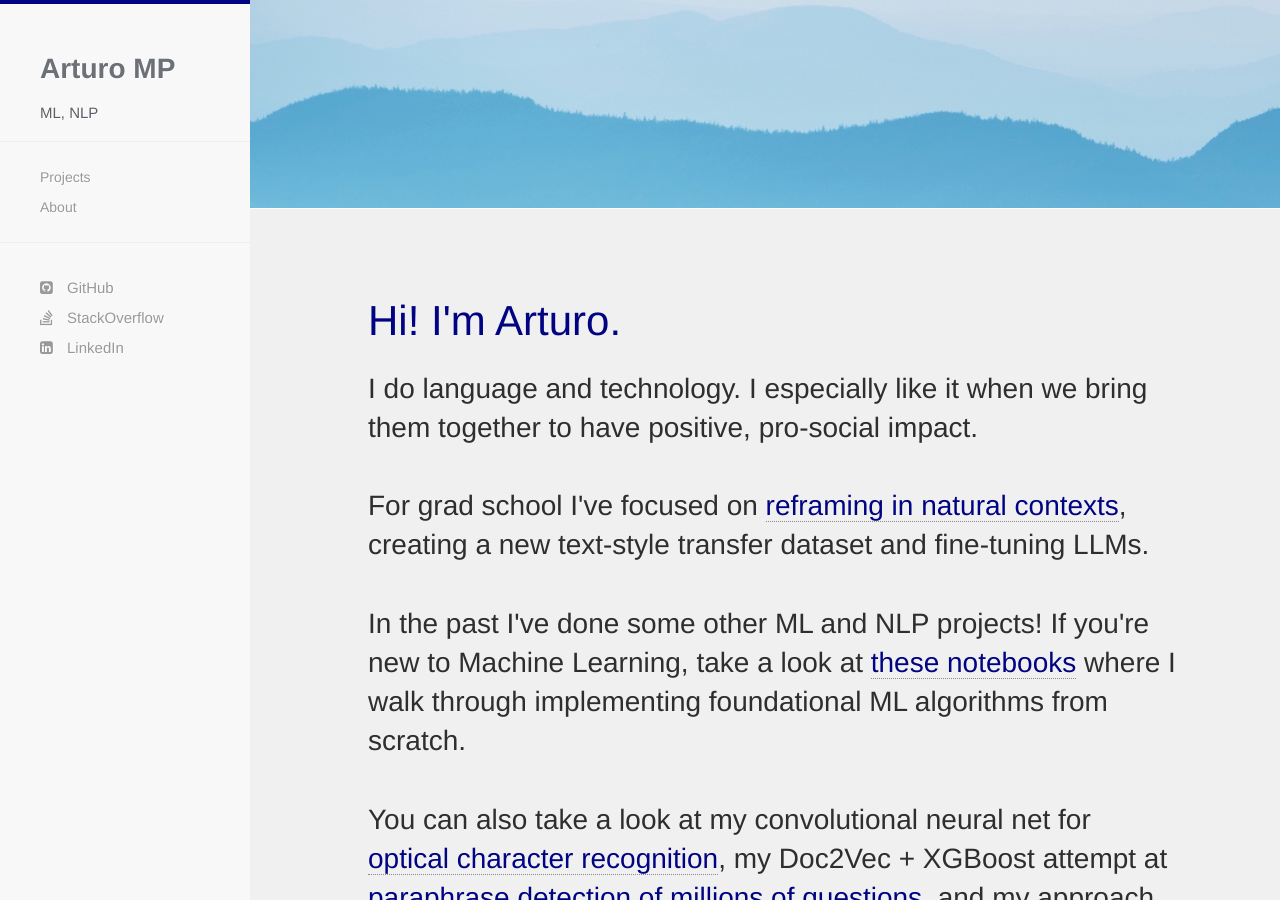
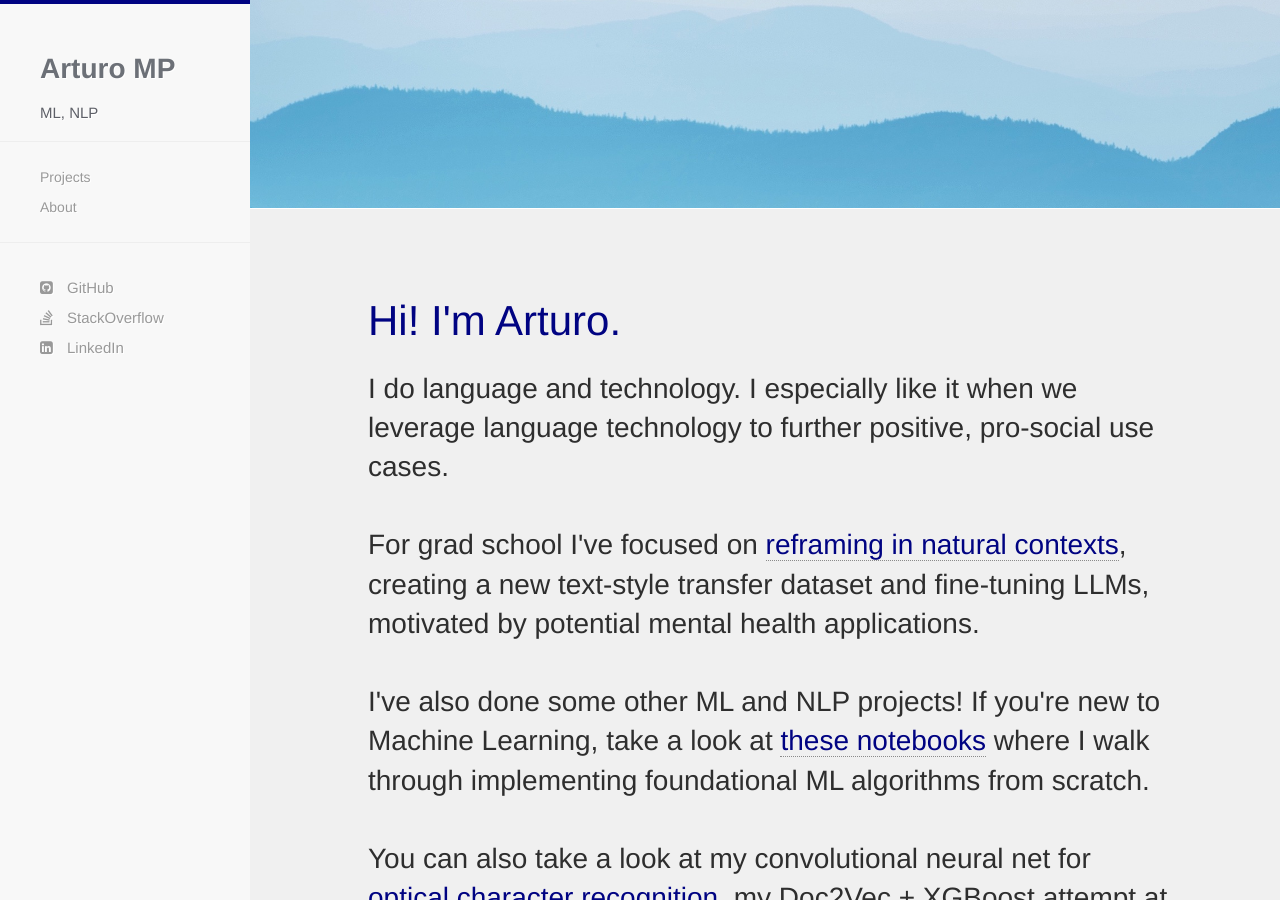
Before and after one commit to arturomp/arturomp.github.io, a Jekyll site: the page built from index.html, in a window 1280 px wide and 900 px high. Built offline with Jekyll 4.4.1, drawn with Linux system fonts in a browser that asks for light colours; nearby versions of some CDN libraries; some of the changed text lies outside the part shown.

Commit message:
v.2.0
updated homepage

```diff
--- a/_includes/greeting.html
+++ b/_includes/greeting.html
@@ -8,17 +8,17 @@
 
       I do language and technology.
 
-      I especially like it when we bring them together to have positive, pro-social impact.
+      I especially like it when we leverage language technology to further positive, pro-social use cases.
 
       <br>
       <br>
 
-      For grad school I've focused on <a href="https://drive.google.com/file/d/1bCvv9L5hkqg6375emnf1mHFdLQvvDNPu/view?usp=sharing" target="_blank">reframing in natural contexts</a>, creating a new text-style transfer dataset and fine-tuning LLMs.
+      For grad school I've focused on <a href="https://drive.google.com/file/d/1bCvv9L5hkqg6375emnf1mHFdLQvvDNPu/view?usp=sharing" target="_blank">reframing in natural contexts</a>, creating a new text-style transfer dataset and fine-tuning LLMs, motivated by potential mental health applications.
 
       <br>
       <br>
 
-      In the past I've done some other ML and NLP projects! If you're new to Machine Learning, take a look at <a href="https://github.com/arturomp/coursera-machine-learning-in-python#readme" target="_blank">these notebooks</a> where I walk through implementing foundational ML algorithms from scratch.
+      I've also done some other ML and NLP projects! If you're new to Machine Learning, take a look at <a href="https://github.com/arturomp/coursera-machine-learning-in-python#readme" target="_blank">these notebooks</a> where I walk through implementing foundational ML algorithms from scratch.
 
       <br>
       <br>
```
Also changed, not shown: other parts of _includes/greeting.html (+1 -1 lines).
